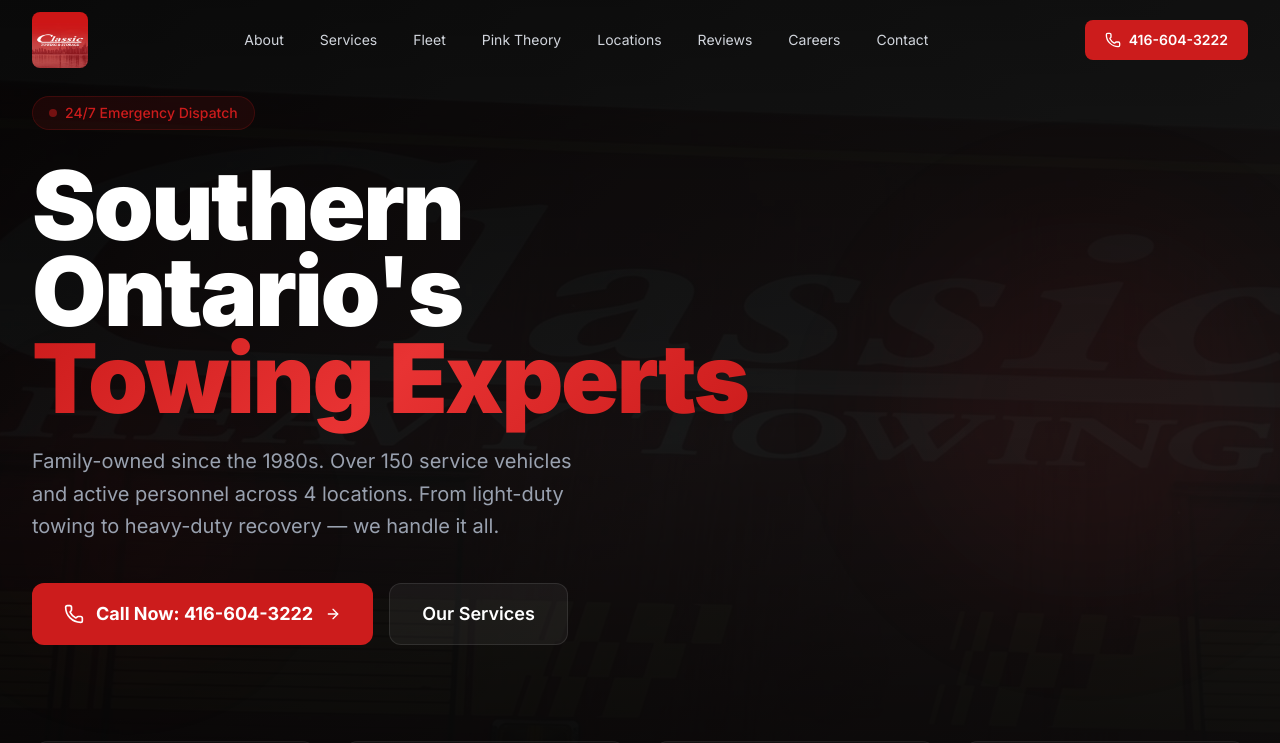
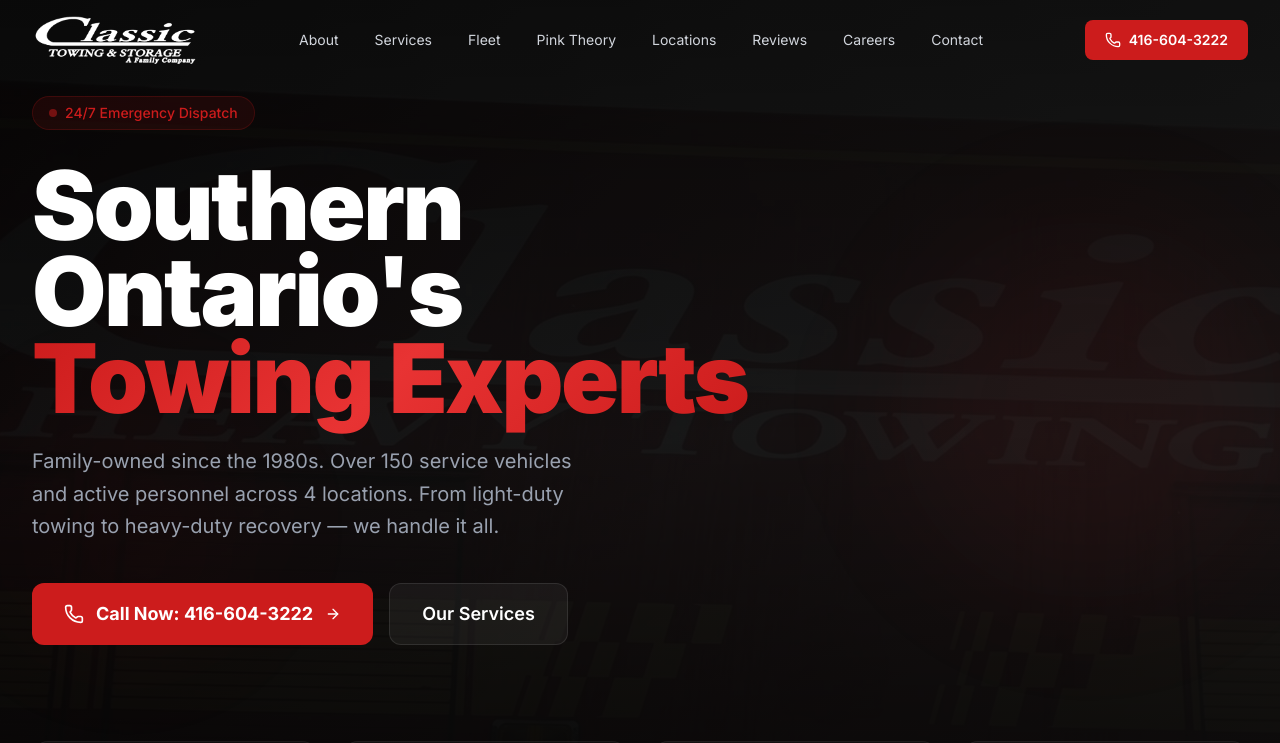
Before and after one commit to rapidrescuegta/classic-towing-redesign, a Next.js app: page / in a window 1280 px wide. Shown: the top 743 px of the page. Built offline with nearby package versions, Linux system fonts and the light colour scheme.

Commit message:
Use actual Classic Towing logo from Google Drive in nav and footer

```diff
--- a/src/app/page.tsx
+++ b/src/app/page.tsx
@@ -181,9 +181,9 @@
             {/* Logo */}
             <a href="#" className="flex items-center group">
               <img
-                src="/images/logo.png"
+                src="/images/classic-logo.png"
                 alt="Classic Towing & Storage"
-                className="h-11 sm:h-14 w-auto rounded-lg transform group-hover:scale-105 transition-transform duration-300"
+                className="h-10 sm:h-12 w-auto brightness-0 invert transform group-hover:scale-105 transition-transform duration-300"
               />
             </a>
 
@@ -1011,9 +1011,9 @@
             <div className="sm:col-span-2 lg:col-span-1">
               <div className="mb-4">
                 <img
-                  src="/images/logo.png"
+                  src="/images/classic-logo.png"
                   alt="Classic Towing & Storage"
-                  className="h-14 w-auto rounded-lg"
+                  className="h-12 w-auto brightness-0 invert"
                 />
               </div>
               <p className="text-gray-500 text-sm leading-relaxed mb-4">
```
Also changed, not shown: public/images/classic-logo.png (added).
